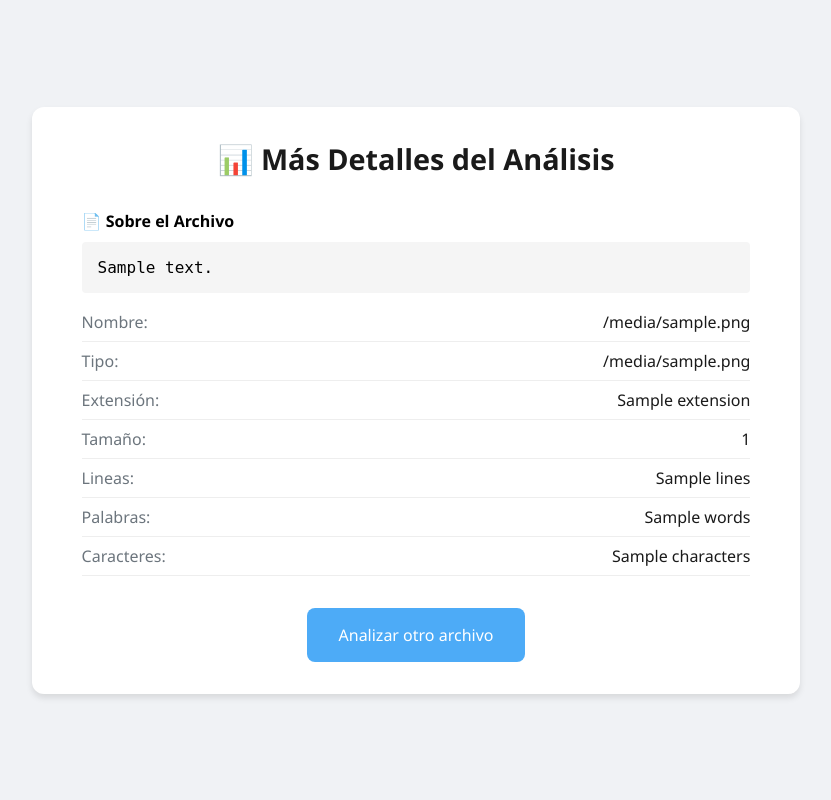
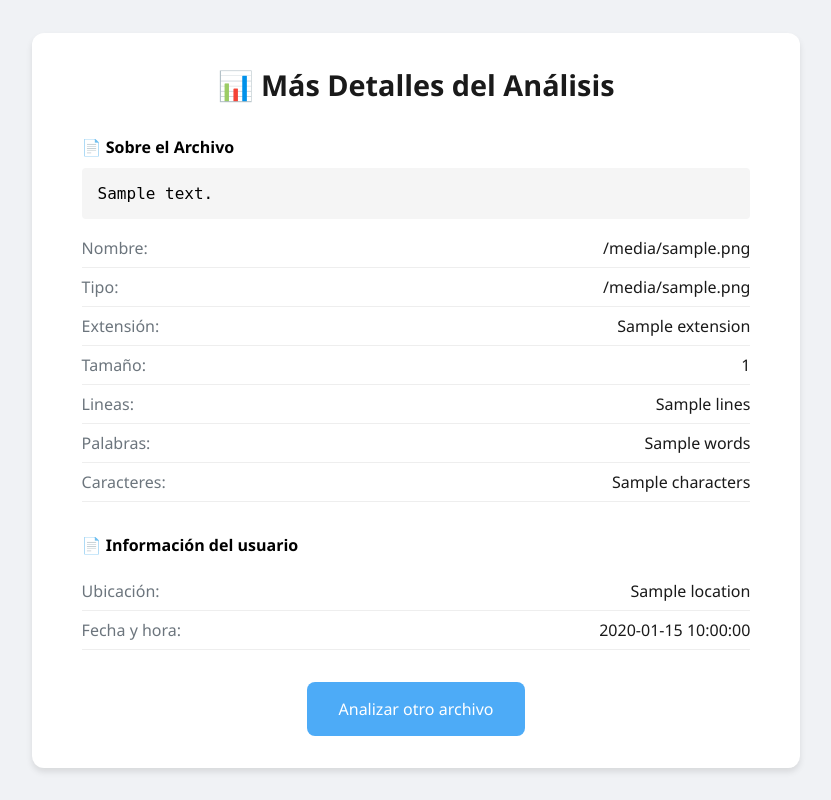
Before and after one commit to MrTanuk/UploadFiles, a Flask app: template templates/details.html in a window 1280 px wide. Shown: the whole page, without its empty margins (224-1055 px from the left). Run offline with Flask 3, Linux system fonts and the light colour scheme; the template is opened without the code that fills it: most values are stand-ins (such as "Sample title", 1, 10 or a date in 2020).

Commit message:
Added location and datetime in details page

```diff
--- a/app.py
+++ b/app.py
@@ -5,6 +5,8 @@ from werkzeug.utils import secure_filename
 import os
 from dotenv import load_dotenv
 from markupsafe import escape
+import datetime
+import requests
 
 # Cargar variables de entorno
 load_dotenv()
@@ -137,6 +139,25 @@ def upload_file():
 
 @app.route('/details', methods=['GET'])
 def details_page():
+	location = "Unknown"
+
+	try:
+		# Get location info via public IP
+		response = requests.get('https://ipinfo.io/json', timeout=5)
+		ip_data = response.json()
+		city = ip_data.get('city', 'Unknown')
+		country = ip_data.get('country', 'Unknown')
+		location = f"{city}, {country}"
+	except requests.exceptions.RequestException:
+		location = "Location undetermined (connection failed)"
+	except ValueError:
+		location = "Location undetermined (invalid response)"
+	except Exception as e:
+		location = f"Ubicación indeterminada ({str(e)})"
+
+	# Get formatted system time
+	current_time = datetime.datetime.now().strftime("%Y-%m-%d %H:%M:%S")
+
 	return render_template(
 		'details.html',
 		filename=session['filedata']['filename'],
@@ -146,7 +167,9 @@ def details_page():
 		lines=session['filedata']['lines'],
 		words=session['filedata']['words'],
 		characters=session['filedata']['characters'],
-		content=session['filedata']['content']
+		content=session['filedata']['content'],
+		location=location,
+		sys_time=current_time
 	)
 
 if __name__ == '__main__':
--- a/requirements.txt
+++ b/requirements.txt
@@ -1,15 +1,20 @@
 blinker==1.9.0
+certifi==2025.4.26
+charset-normalizer==3.4.2
 click==8.1.8
 colorama==0.4.6
 dotenv==0.9.9
 Flask==3.1.0
 flask-talisman==1.1.0
 gunicorn==23.0.0
+idna==3.10
 itsdangerous==2.2.0
 Jinja2==3.1.6
 MarkupSafe==3.0.2
 packaging==25.0
 python-dotenv==1.1.0
 redis==6.0.0
+requests==2.32.3
+urllib3==2.4.0
 waitress==3.0.2
 Werkzeug==3.1.3
--- a/templates/details.html
+++ b/templates/details.html
@@ -46,6 +46,20 @@
             </dl>
         </section>
 
+		<section class="file-info">
+			<h2>📄 Información del usuario</h2>
+            <dl>
+                <div class="info-item">
+                    <dt class="label">Ubicación:</dt>
+                    <dd class="value">{{ location }}</dd>
+                </div>
+                <div class="info-item">
+                    <dt class="label">Fecha y hora:</dt>
+                    <dd class="value">{{ sys_time }}</dd>
+                </div>
+            </dl>
+        </section>
+
 		<a href="/" class="btn">Analizar otro archivo</a>
     </article>
 {% endblock %}
```
